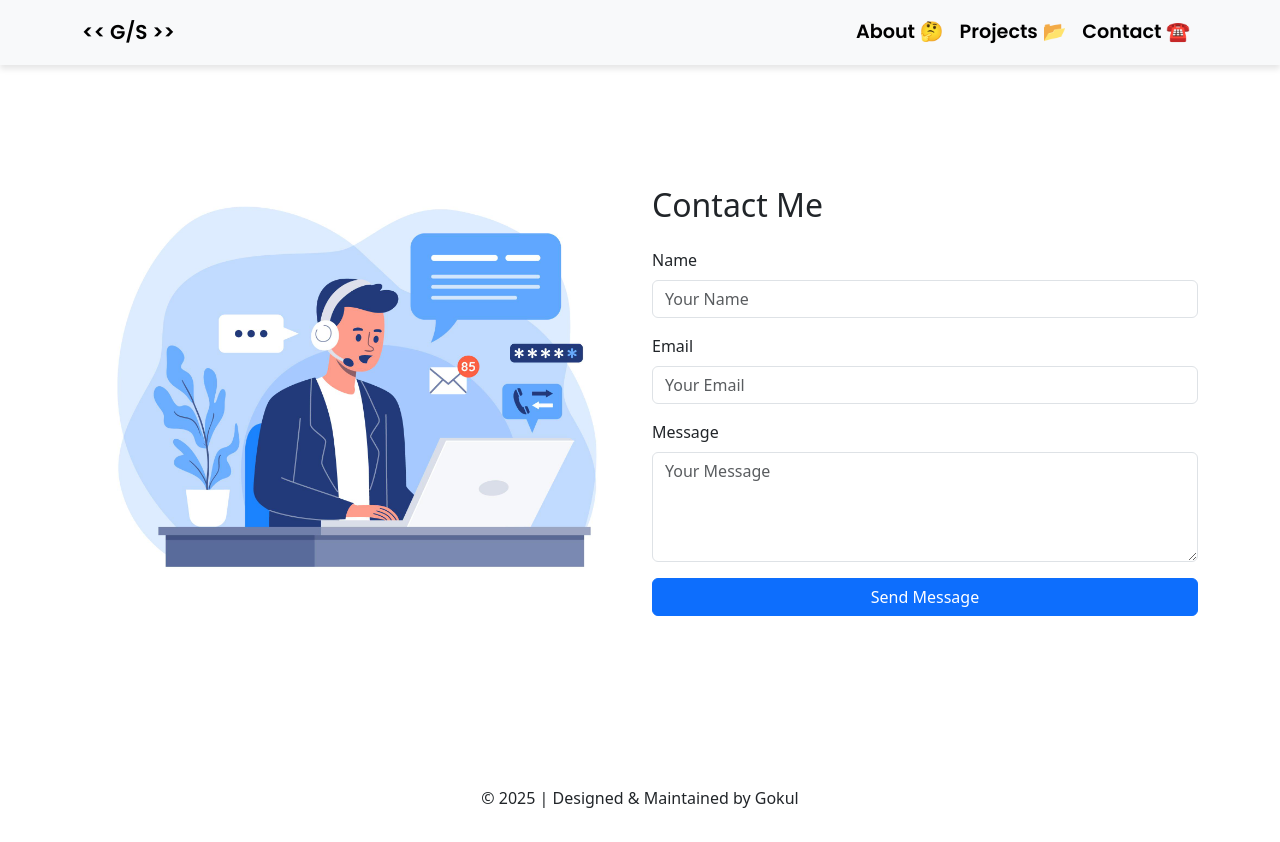
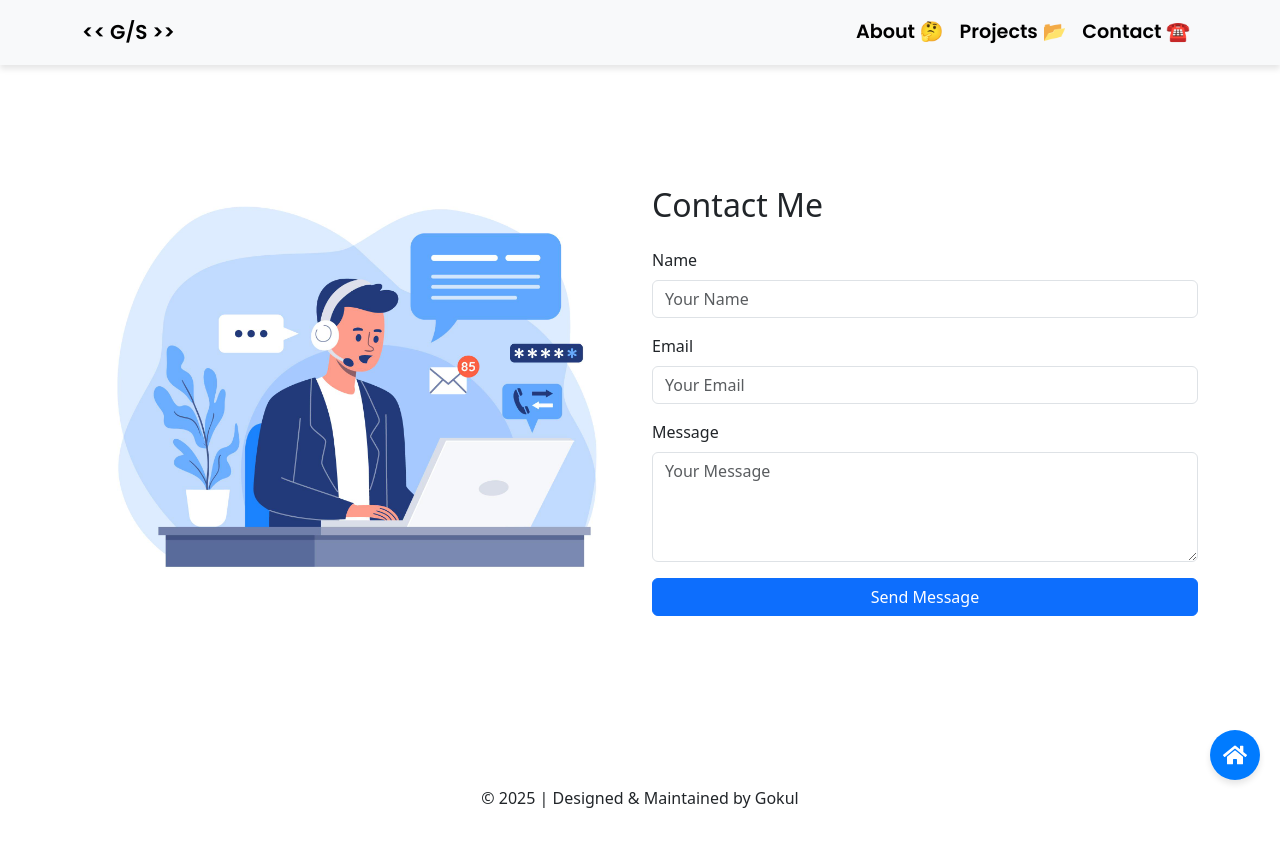
Before and after one commit to GokulS-dev/AboutMe, a React (Create React App) app: page /contact in a window 1280 px wide. Built offline with nearby package versions, Linux system fonts and the light colour scheme.

Commit message:
add homebtn in contact

```diff
--- a/src/components/Contact.js
+++ b/src/components/Contact.js
@@ -1,6 +1,7 @@
 import React from "react";
 import "./Contact.css"; // Optional custom styles
 import contactImage from "../assets/contactImg.jpg";
+import HomeButton from "./HomeBtn"; // Import Home Button
 
 const Contact = () => {
   return (
@@ -39,6 +40,7 @@ const Contact = () => {
       <footer className="text-center mt-5 p-3 bg-white ">
         <p>© 2025 | Designed & Maintained by Gokul</p>
       </footer>
+      <HomeButton/>
     </div>
   );
 };
```
